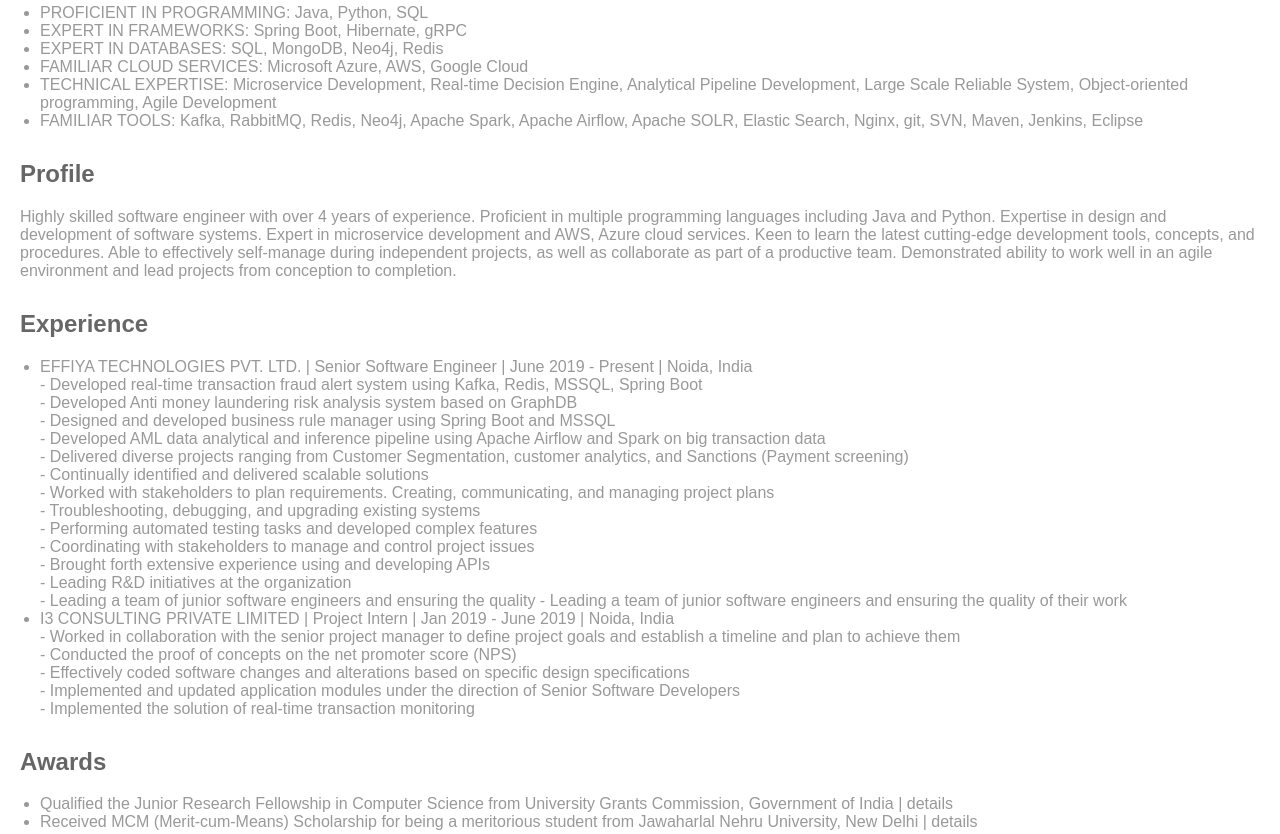
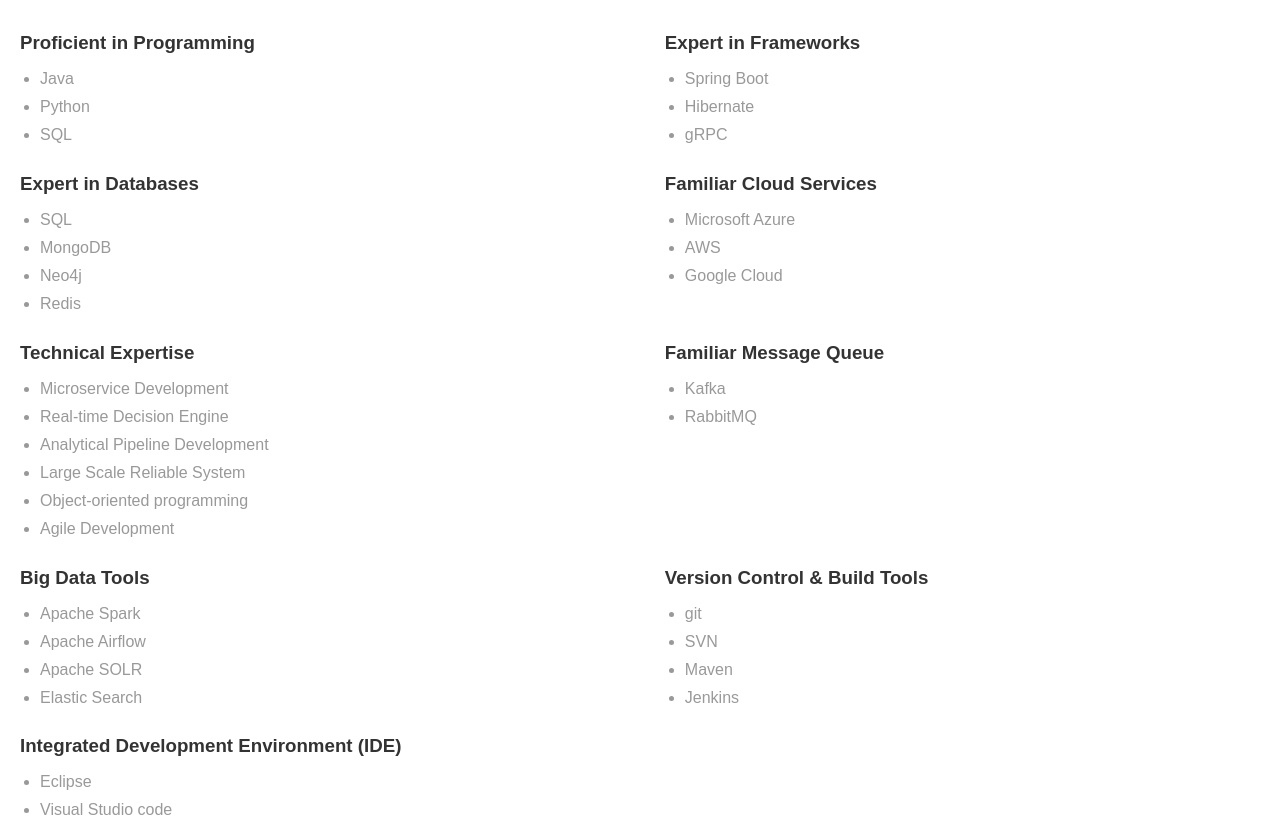
Before and after one commit to ravisarojjnu/ravisarojjnu.github.io, a plain HTML site: page index.html in a window 1280 px wide. Shown: the part 376-1210 px from the top of the page. Drawn offline with Linux system fonts and the light colour scheme.

Commit message:
restructured

```diff
--- a/index.html
+++ b/index.html
@@ -2,7 +2,9 @@
 <html>
 <head>
   <title>Ravi Saroj</title>
+  <head>
     <style>
+      /* General Styles */
       body {
         font-family: Arial, sans-serif;
         margin: 20px;
@@ -31,7 +33,35 @@
         list-style: disc;
         padding-left: 20px;
       }
+
+      /* Experience Section Styles */
+      h3 {
+        color: #333;
+        margin-bottom: 5px;
+      }
+
+       /* Skills Section Styles */
+    .skills {
+      display: flex;
+      flex-wrap: wrap;
+      justify-content: space-between;
+    }
+
+    .category {
+      flex-basis: 48%;
+    }
+
+      .date {
+        color: #666;
+        margin-top: -10px;
+        margin-bottom: 15px;
+      }
+
+      li {
+        margin-bottom: 10px;
+      }
     </style>
+  </head>
 </head>
 <body>
   <h1>Ravi Saroj</h1>
@@ -50,42 +80,123 @@
     <li>UNIVERSITY OF ALLAHABAD - BSc in Computer Science & Mathematics, May 2016, Prayagraj, India</li>
   </ul>
   <h2>Skills</h2>
+<div class="skills">
+  <div class="category">
+    <h3>Proficient in Programming</h3>
     <ul>
-    <li>PROFICIENT IN PROGRAMMING: Java, Python, SQL</li>
-    <li>EXPERT IN FRAMEWORKS: Spring Boot, Hibernate, gRPC</li>
-    <li>EXPERT IN DATABASES: SQL, MongoDB, Neo4j, Redis</li>
-    <li>FAMILIAR CLOUD SERVICES: Microsoft Azure, AWS, Google Cloud</li>
-    <li>TECHNICAL EXPERTISE: Microservice Development, Real-time Decision Engine, Analytical Pipeline Development, Large Scale Reliable System, Object-oriented programming, Agile Development</li>
-    <li>FAMILIAR TOOLS: Kafka, RabbitMQ, Redis, Neo4j, Apache Spark, Apache Airflow, Apache SOLR, Elastic Search, Nginx, git, SVN, Maven, Jenkins, Eclipse</li>
+      <li>Java</li>
+      <li>Python</li>
+      <li>SQL</li>
     </ul>
+  </div>
+  <div class="category">
+    <h3>Expert in Frameworks</h3>
+    <ul>
+      <li>Spring Boot</li>
+      <li>Hibernate</li>
+      <li>gRPC</li>
+    </ul>
+  </div>
+  <div class="category">
+    <h3>Expert in Databases</h3>
+    <ul>
+      <li>SQL</li>
+      <li>MongoDB</li>
+      <li>Neo4j</li>
+      <li>Redis</li>
+    </ul>
+  </div>
+  <div class="category">
+    <h3>Familiar Cloud Services</h3>
+    <ul>
+      <li>Microsoft Azure</li>
+      <li>AWS</li>
+      <li>Google Cloud</li>
+    </ul>
+  </div>
+  <div class="category">
+    <h3>Technical Expertise</h3>
+    <ul>
+      <li>Microservice Development</li>
+      <li>Real-time Decision Engine</li>
+      <li>Analytical Pipeline Development</li>
+      <li>Large Scale Reliable System</li>
+      <li>Object-oriented programming</li>
+      <li>Agile Development</li>
+    </ul>
+  </div>
+  <div class="category">
+    <h3>Familiar Message Queue </h3>
+    <ul>
+      <li>Kafka</li>
+      <li>RabbitMQ</li>
+    </ul>
+  </div>
+  <div class="category">
+    <h3>Big Data Tools</h3>
+    <ul>
+      <li>Apache Spark</li>
+      <li>Apache Airflow</li>
+      <li>Apache SOLR</li>
+      <li>Elastic Search</li>
+    </ul>
+  </div>
+  <div class="category">
+    <h3>Version Control & Build Tools</h3>
+    <ul>
+      <li>git</li>
+      <li>SVN</li>
+      <li>Maven</li>
+      <li>Jenkins</li>
+    </ul>
+  </div>
+  <div class="category">
+    <h3>Integrated Development Environment (IDE)</h3>
+    <ul>
+      <li>Eclipse</li>
+      <li>Visual Studio code</li>
+    </ul>
+  </div>
+</div>
   <h2>Profile</h2>
   <p>
     Highly skilled software engineer with over 4 years of experience. Proficient in multiple programming languages including Java and Python. Expertise in design and development of software systems. Expert in microservice development and AWS, Azure cloud services. Keen to learn the latest cutting-edge development tools, concepts, and procedures. Able to effectively self-manage during independent projects, as well as collaborate as part of a productive team. Demonstrated ability to work well in an agile environment and lead projects from conception to completion.
   </p>
   <h2>Experience</h2>
 <ul>
-    <li>EFFIYA TECHNOLOGIES PVT. LTD. | Senior Software Engineer | June 2019 - Present | Noida, India<br>
-      - Developed real-time transaction fraud alert system using Kafka, Redis, MSSQL, Spring Boot<br>
-      - Developed Anti money laundering risk analysis system based on GraphDB<br>
-      - Designed and developed business rule manager using Spring Boot and MSSQL<br>
-      - Developed AML data analytical and inference pipeline using Apache Airflow and Spark on big transaction data<br>
-      - Delivered diverse projects ranging from Customer Segmentation, customer analytics, and Sanctions (Payment screening)<br>
-      - Continually identified and delivered scalable solutions<br>
-      - Worked with stakeholders to plan requirements. Creating, communicating, and managing project plans<br>
-      - Troubleshooting, debugging, and upgrading existing systems<br>
-      - Performing automated testing tasks and developed complex features<br>
-      - Coordinating with stakeholders to manage and control project issues<br>
-      - Brought forth extensive experience using and developing APIs<br>
-      - Leading R&D initiatives at the organization<br>
-      - Leading a team of junior software engineers and ensuring the quality
-      - Leading a team of junior software engineers and ensuring the quality of their work
+  <li>
+    <div>
+      <h3>EFFIYA TECHNOLOGIES PVT. LTD. | Senior Software Engineer</h3>
+      <p class="date">June 2019 - Present | Noida, India</p>
+      <ul>
+        <li>Developed real-time transaction fraud alert system using Kafka, Redis, MSSQL, Spring Boot</li>
+        <li>Developed Anti money laundering risk analysis system based on GraphDB</li>
+        <li>Designed and developed business rule manager using Spring Boot and MSSQL</li>
+        <li>Developed AML data analytical and inference pipeline using Apache Airflow and Spark on big transaction data</li>
+        <li>Delivered diverse projects ranging from Customer Segmentation, customer analytics, and Sanctions (Payment screening)</li>
+        <li>Continually identified and delivered scalable solutions</li>
+        <li>Worked with stakeholders to plan requirements. Creating, communicating, and managing project plans</li>
+        <li>Troubleshooting, debugging, and upgrading existing systems</li>
+        <li>Performing automated testing tasks and developed complex features</li>
+        <li>Coordinating with stakeholders to manage and control project issues</li>
+        <li>Brought forth extensive experience using and developing APIs</li>
+        <li>Leading R&D initiatives at the organization</li>
+        <li>Leading a team of junior software engineers and ensuring the quality of their work</li>
+      </ul>
+    </div>
   </li>
-    <li>I3 CONSULTING PRIVATE LIMITED | Project Intern | Jan 2019 - June 2019 | Noida, India<br>
-      - Worked in collaboration with the senior project manager to define project goals and establish a timeline and plan to achieve them<br>
-      - Conducted the proof of concepts on the net promoter score (NPS)<br>
-      - Effectively coded software changes and alterations based on specific design specifications<br>
-      - Implemented and updated application modules under the direction of Senior Software Developers<br>
-      - Implemented the solution of real-time transaction monitoring
+  <li>
+    <div>
+      <h3>I3 CONSULTING PRIVATE LIMITED | Project Intern</h3>
+      <p class="date">Jan 2019 - June 2019 | Noida, India</p>
+      <ul>
+        <li>Worked in collaboration with the senior project manager to define project goals and establish a timeline and plan to achieve them</li>
+        <li>Conducted the proof of concepts on the net promoter score (NPS)</li>
+        <li>Effectively coded software changes and alterations based on specific design specifications</li>
+        <li>Implemented and updated application modules under the direction of Senior Software Developers</li>
+        <li>Implemented the solution of real-time transaction monitoring</li>
+      </ul>
+    </div>
   </li>
 </ul>
   <h2>Awards</h2>
--- /dev/null
+++ b/styles.css
@@ -0,0 +1,108 @@
+/* Reset some default styles */
+body, h1, h2, h3, p, ul, li {
+    margin: 0;
+    padding: 0;
+  }
+
+  body {
+    font-family: Arial, sans-serif;
+  }
+
+  /* Header Styles */
+  header {
+    background-color: #f8f8f8;
+    padding: 20px;
+    text-align: center;
+  }
+
+  nav {
+    margin-top: 10px;
+  }
+
+  nav a {
+    margin-right: 15px;
+    color: #333;
+    text-decoration: none;
+  }
+
+  /* Main Styles */
+  main {
+    padding: 40px;
+  }
+
+  #hero {
+    text-align: center;
+  }
+
+  #hero img {
+    border-radius: 50%;
+    width: 200px;
+    height: 200px;
+    object-fit: cover;
+  }
+
+  #about {
+    margin-top: 40px;
+  }
+
+  #about h2 {
+    font-size: 24px;
+    margin-bottom: 10px;
+  }
+
+  #about p {
+    margin-bottom: 20px;
+  }
+
+  #skills {
+    margin-top: 40px;
+  }
+
+  #skills h2 {
+    font-size: 24px;
+    margin-bottom: 20px;
+  }
+
+  #skills ul {
+    list-style: none;
+    display: flex;
+    flex-wrap: wrap;
+  }
+
+  #skills li {
+    background-color: #f8f8f8;
+    color: #333;
+    border-radius: 4px;
+    padding: 8px 16px;
+    margin: 5px;
+  }
+
+  #experience {
+    margin-top: 40px;
+  }
+
+  #experience h2 {
+    font-size: 24px;
+    margin-bottom: 20px;
+  }
+
+  #experience .job {
+    margin-bottom: 30px;
+  }
+
+  #experience .job h3 {
+    font-size: 20px;
+    margin-bottom: 5px;
+  }
+
+  #experience .job p {
+    margin-bottom: 10px;
+  }
+
+
+  /* Footer Styles */
+  footer {
+    background-color: #f8f8f8;
+    padding: 20px;
+    text-align: center;
+  }
```
Also changed, not shown: index2.html (added, +171 -0 lines). Lines whose indentation alone changed are shown as unchanged.
